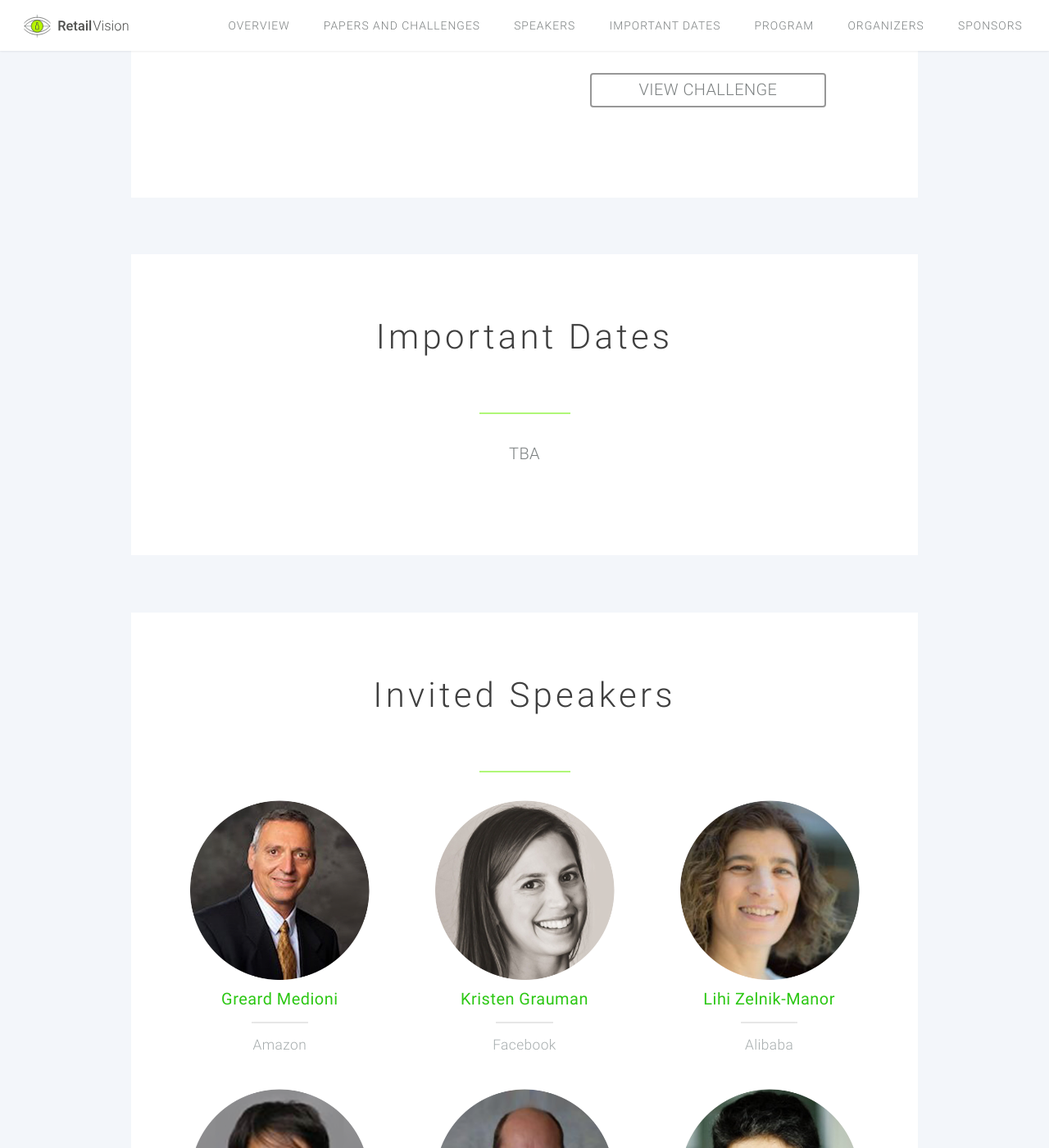
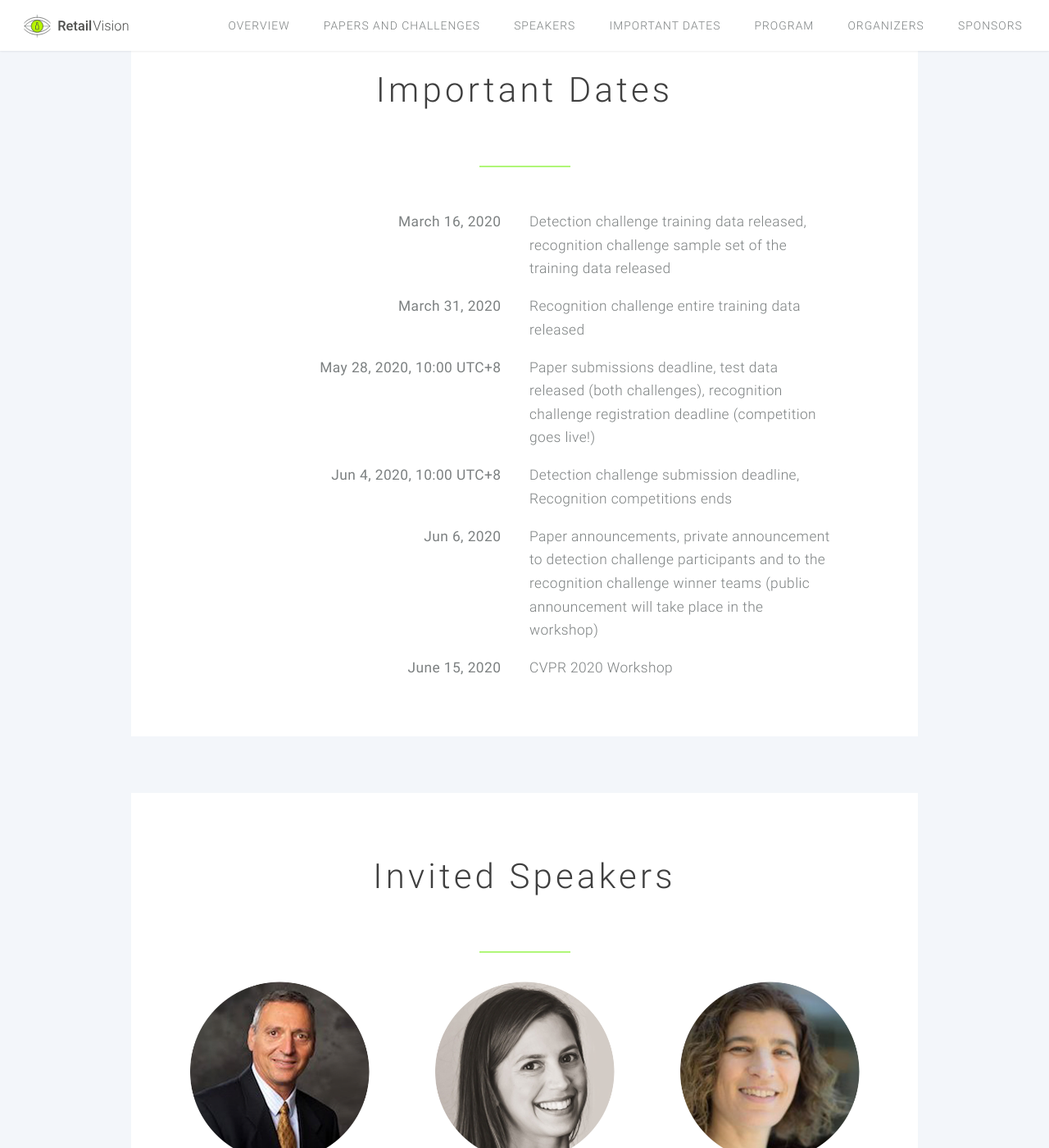
Before and after one commit to retailvisionworkshop/retailvisionworkshop.github.io, a Jekyll site: the page built from index.html, in a window 1280 px wide and 1400 px high, scrolled down 3229 px. Shown: the whole window at 82% size. Built offline with Jekyll 4.4.1, drawn with Linux system fonts in a browser that asks for light colours; some of the changed text lies outside the part shown.

Commit message:
more details

```diff
--- a/detection_challenge_2020.html
+++ b/detection_challenge_2020.html
@@ -56,6 +56,7 @@ title: Detection Challenge 2020
 
                 <h3>Procedure and Evaluation</h3>
                 <p>All the data in the SKU-110K dataset may be used for training, including the validation and test sets. Methods will be evaluated on a new test set that will be released later on (see dates in the main workshop <a href="/">page</a>). The test set will be published without annotations. Detection results will be evaluated using the code in <a href="/data/densely_packed_eval_2020-02-06.zip">densely_packed_eval_2020-02-06.zip</a>.</p>
+                <p> For questions about the challenge or to submit your results for evaluation please contact Ehud Barnea (ehudb at traxretail dot com).</p>
     </section>
 
 
--- a/index.html
+++ b/index.html
@@ -46,7 +46,7 @@ redirect_from: "/"
         <div id="line_wrapper"><div id="major_line"></div></div>
 
         <p>
-        We invite submissions of papers limited to 8 pages according to the <a href="http://cvpr2020.thecvf.com/submission/main-conference/author-guidelines" target="_blank">CVPR format</a>. Reviews are double blind and papers will be selected based on relevance, significance and clarity.
+        We invite submissions of papers limited to 8 pages according to the <a href="http://cvpr2020.thecvf.com/submission/main-conference/author-guidelines" target="_blank">CVPR format</a>. Reviews are double blind and papers will be selected based on relevance, significance and clarity. Selected papers will be presented in the website and poster session and may be invited to give a talk at the workshop. Authors of accepted papers will be asked to post their submissions on arXiv. These papers will not be included in the proceedings of CVPR 2020.
         </p>
 
 
@@ -61,10 +61,6 @@ redirect_from: "/"
         <p>
         The workshop includes two challenges representing the difficulties of product detection and recognition "in the wild". Challenge competitors are invited to submit a paper presenting their approach and results. Please note that you do not have to submit a paper to participate in the challenges.
         </p>
-
-        <header><h3>Our prizes (amount is still TBA)</h3></header>
-        <img src="/images/prizes_BIG.png" style="max-width:50%; height:auto; margin-bottom: 4em;">
-        <br><br>
 
          <div class="row">
             <div class="6u">
@@ -118,22 +114,12 @@ redirect_from: "/"
 
         <div id="line_wrapper"><div id="major_line"></div></div>
 
-        <p>TBA</p>
-
-        <!-- <div class="row" id="table_row">
+        <div class="row" id="table_row">
             <div class="6u" id="table_left">
-            February 16, 2020
+            March 16, 2020
             </div>
             <div class="6u" id="table_right">
-            Train data released for detection challenge
-            </div>
-        </div>
-        <div class="row" id="table_row">
-            <div class="6u" id="table_left">
-            February 29, 2020
-            </div>
-            <div class="6u" id="table_right">
-            Recognition challenge webpage published
+            Detection challenge training data released, recognition challenge sample set of the training data released
             </div>
         </div>
         <div class="row" id="table_row">
@@ -141,39 +127,31 @@ redirect_from: "/"
             March 31, 2020
             </div>
             <div class="6u" id="table_right">
-            Train data released for recognition challenge
+            Recognition challenge entire training data released
             </div>
         </div>
         <div class="row" id="table_row">
             <div class="6u" id="table_left">
-            TBA
+            May 28, 2020, 10:00 UTC+8
             </div>
             <div class="6u" id="table_right">
-            Test data released for both challenges
+            Paper submissions deadline, test data released (both challenges), recognition challenge registration deadline (competition goes live!)
             </div>
         </div>
         <div class="row" id="table_row">
             <div class="6u" id="table_left">
-            April 20, 2020
+            Jun 4, 2020, 10:00 UTC+8
             </div>
             <div class="6u" id="table_right">
-            Papers and challenge results submission deadline
+            Detection challenge submission deadline, Recognition competitions ends
             </div>
         </div>
         <div class="row" id="table_row">
             <div class="6u" id="table_left">
-            May 13, 2020
+            Jun 6, 2020
             </div>
             <div class="6u" id="table_right">
-            Notification to paper authors and challenge results
-            </div>
-        </div>
-        <div class="row" id="table_row">
-            <div class="6u" id="table_left">
-            April 20, 2020
-            </div>
-            <div class="6u" id="table_right">
-            Camera ready deadline
+            Paper announcements, private announcement to detection challenge participants and to the recognition challenge winner teams (public announcement will take place in the workshop)
             </div>
         </div>
         <div class="row" id="table_row">
@@ -183,7 +161,7 @@ redirect_from: "/"
             <div class="6u" id="table_right">
             CVPR 2020 Workshop
             </div>
-        </div> -->
+        </div>
     </section>
 
     <section class="wrapper style3 container special" id="speakers">
@@ -368,6 +346,9 @@ redirect_from: "/"
 
         <div id="line_wrapper"><div id="major_line"></div></div>
 
+        <p>
+        For questions about the workshop or to submit papers please contact Ehud Barnea (ehudb at traxretail dot com). For questions about the challenges please see challenge pages.</p>
+
         <div class="row">
             <div class="3u">
                 <a href="http://ehudbarnea.com" target="_blank">
```
Also changed, not shown: recognition_challenge_2020.html (+1 -33 lines).
